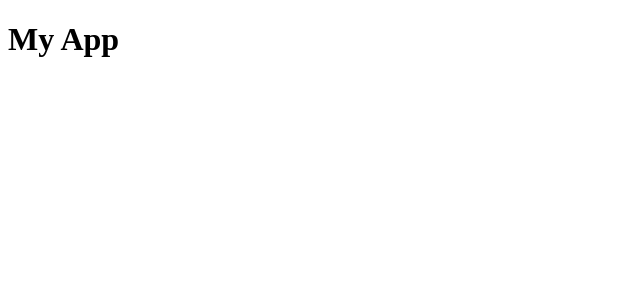
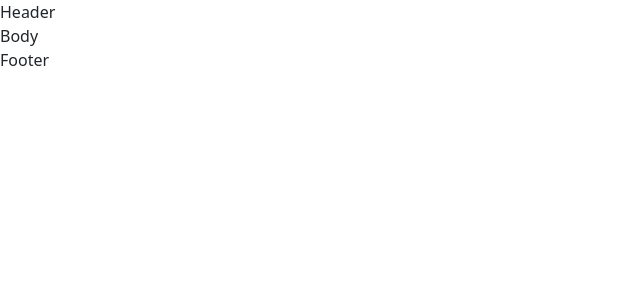
Before and after one commit to BabaykaBo/book-vue, a Vue app: page / in a window 1280 px wide. Shown: the top 300 px of the page, without its empty margins (0-640 px from the left). Built offline with nearby package versions, Linux system fonts and the light colour scheme.

Commit message:
created components

```diff
--- a/public/index.html
+++ b/public/index.html
@@ -1,12 +1,16 @@
 <!DOCTYPE html>
 <html lang="">
+
 <head>
   <meta charset="utf-8">
   <meta http-equiv="X-UA-Compatible" content="IE=edge">
   <meta name="viewport" content="width=device-width,initial-scale=1.0">
   <link rel="icon" href="<%= BASE_URL %>favicon.ico">
   <title>Book Vue</title>
+  <link href="https://cdn.jsdelivr.net/npm/bootstrap@5.3.3/dist/css/bootstrap.min.css" rel="stylesheet"
+    integrity="sha384-QWTKZyjpPEjISv5WaRU9OFeRpok6YctnYmDr5pNlyT2bRjXh0JMhjY6hW+ALEwIH" crossorigin="anonymous">
 </head>
+
 <body>
   <noscript>
     <strong>We're sorry but app doesn't work properly without JavaScript enabled. Please enable it to continue.</strong>
@@ -14,4 +18,7 @@
   <div id="app"></div>
   <!-- built files will be auto injected -->
 </body>
+<script src="https://cdn.jsdelivr.net/npm/bootstrap@5.3.3/dist/js/bootstrap.bundle.min.js"
+  integrity="sha384-YvpcrYf0tY3lHB60NNkmXc5s9fDVZLESaAA55NDzOxhy9GkcIdslK1eN7N6jIeHz" crossorigin="anonymous"></script>
+
 </html>
--- a/src/App.vue
+++ b/src/App.vue
@@ -1,11 +1,24 @@
 <template>
-  <h1>My App</h1>
+  <Header />
+  <Body />
+  <Footer />
 </template>
 
 <script>
+import Header from "./components/Header.vue"
+import Body from "./components/Body.vue"
+import Footer from "./components/Footer.vue"
+
 export default {
-
+  name: 'App',
+  components: {
+    Header,
+    Body,
+    Footer,
+  }
 }
 </script>
 
-<style></style>
+<style>
+
+</style>
--- /dev/null
+++ b/src/components/Body.vue
@@ -0,0 +1,9 @@
+<template>
+    <div>Body</div>
+</template>
+
+<script>
+export default {
+    name: "BodyComponent"
+}
+</script>
--- /dev/null
+++ b/src/components/Footer.vue
@@ -0,0 +1,9 @@
+<template>
+    <div>Footer</div>
+</template>
+
+<script>
+export default {
+    name: "FooterComponent"
+}
+</script>
--- /dev/null
+++ b/src/components/Header.vue
@@ -0,0 +1,9 @@
+<template>
+    <div>Header</div>
+</template>
+
+<script>
+export default {
+    name: "HeaderComponent"
+}
+</script>
```
Lines whose indentation alone changed are shown as unchanged.
